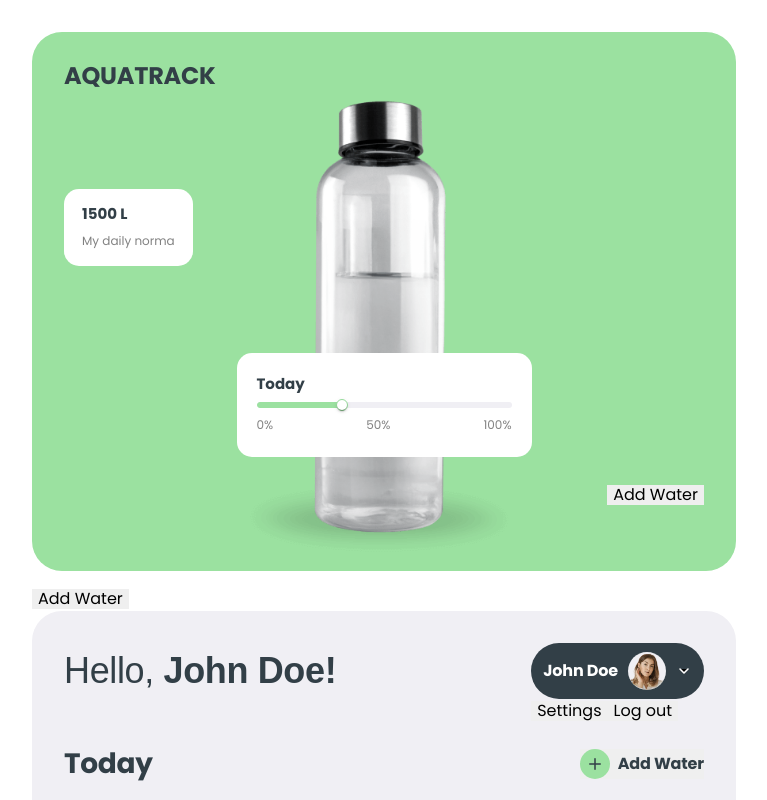
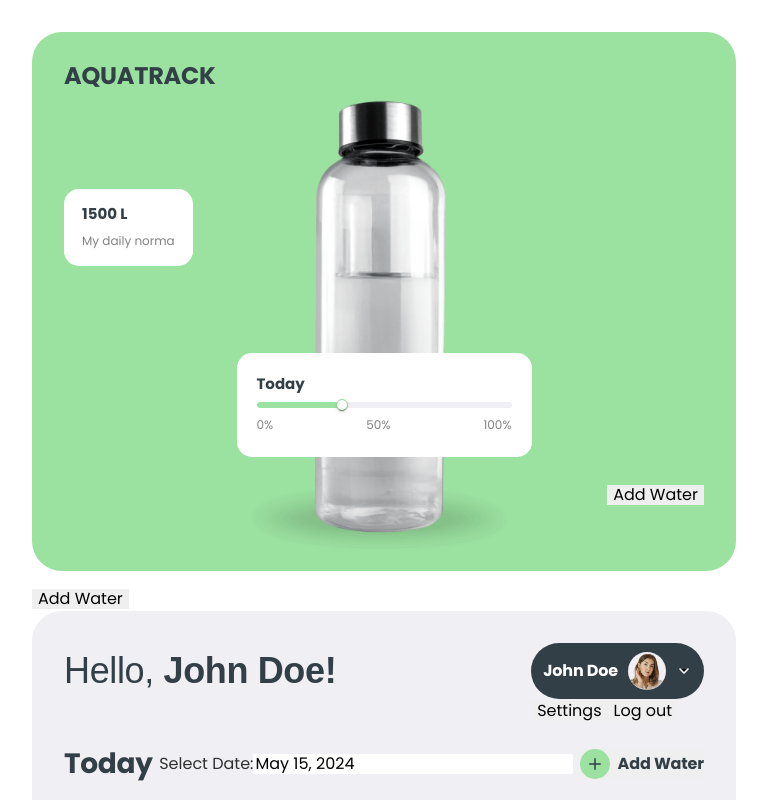
Before and after one commit to OlehKotynskyi/project-GROUP_WORK_React, a React (Create React App) app: page /project-GROUP_WORK_React/tracker in a window 1280 px wide. Shown: the top 800 px of the page, without its empty margins (256-1023 px from the left). Built offline with nearby package versions, Linux system fonts and the light colour scheme.

Commit message:
Deploy correction

```diff
--- a/src/components/DailyInfo/DailyInfo.jsx
+++ b/src/components/DailyInfo/DailyInfo.jsx
@@ -18,7 +18,7 @@ export const DailyInfo = ({openModal}) => {
     <section className={css.dateInfo}>
       <div className={css.headerDailyInfo}>
         <p className={css.date}>Today</p>
-      {/* <ChooseDate onChange={handleDateChange} /> */}
+      <ChooseDate onChange={handleDateChange} />
         <AddWaterBtnDetailInfo openModal={openModal}/>
       </div>
       <WaterList date={selectedDate} openModal={openModal}/>
```
